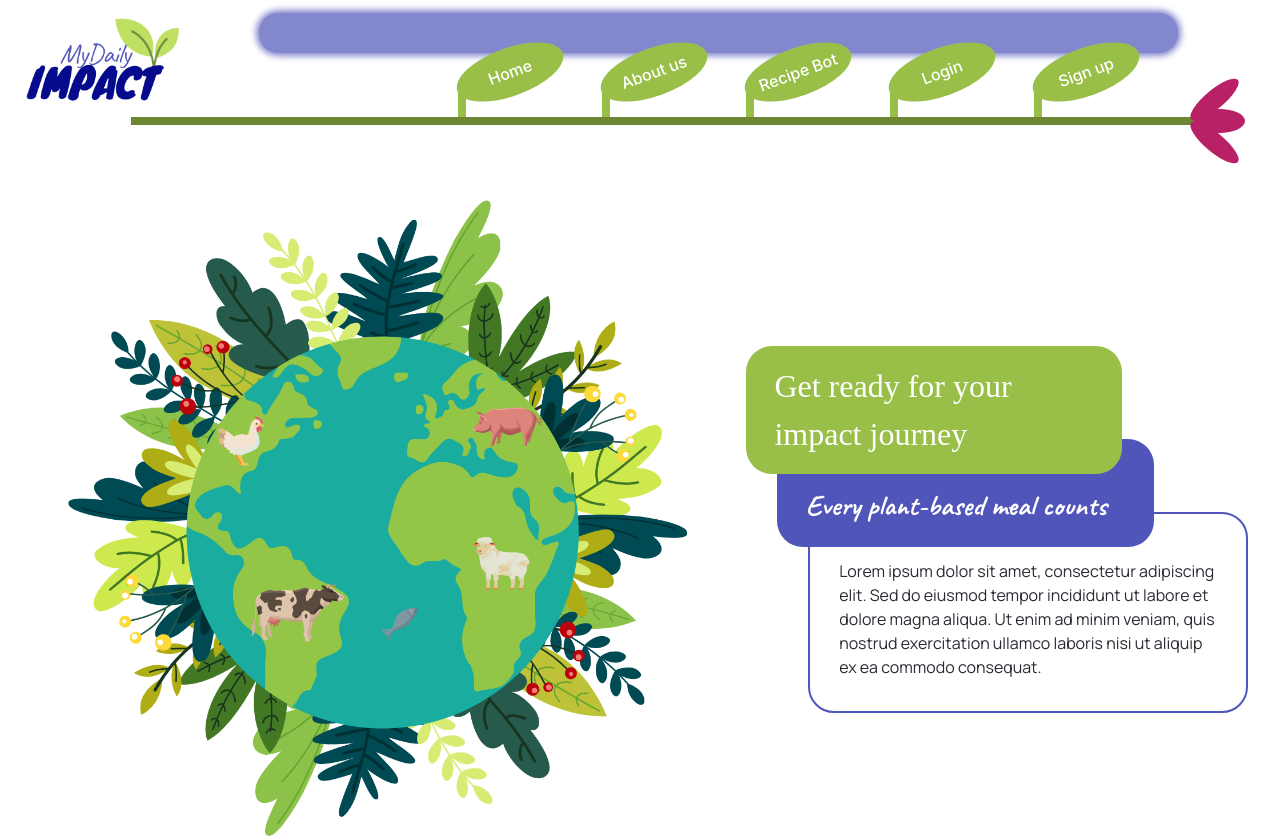
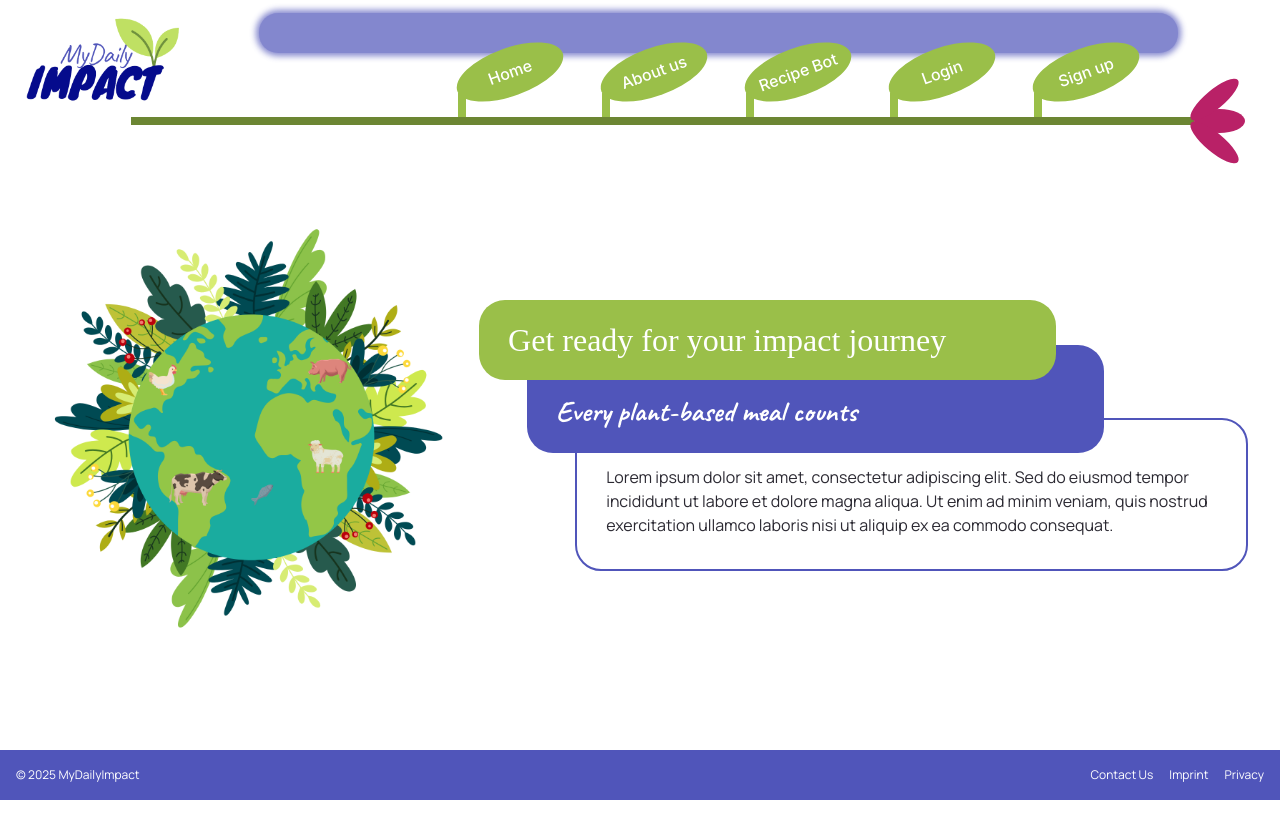
Before and after one commit to TechLabs-Remote-Bootcamp/WS24-MyDailyImpact, a React (Vite) app in the folder mdi-react/: page / in a window 1280 px wide. Shown: the top 838 px of the page. After the commit the page ends 800 px from the top, so only its background shows below. Built offline with nearby package versions, Linux system fonts and the light colour scheme; a web font is replaced by a local one.

Commit message:
fix: responsiveness refinement of left content image

```diff
--- a/mdi-react/src/components/Content_LR.scss
+++ b/mdi-react/src/components/Content_LR.scss
@@ -12,40 +12,12 @@
   display: flex;
   justify-content: center;
   height: fit-content;
-
-  img {
-    min-width: 100%;
-  }
 }
 
 .right-box {
   display: flex;
   justify-content: left;
 }
-
-// @media only screen and (min-width: 1500px) {
-//   .left-box {
-//     width: 90rem;
-//   }
-// }
-
-// @media only screen and (min-width: 1500px) {
-//   .right-box {
-//     width: 40rem;
-//   }
-// }
-
-// @media only screen and (max-width: 1300px) {
-//   .right-box {
-//     width: 40rem;
-//   }
-// }
-
-// @media only screen and (max-width: 1000px) {
-//   .right-box {
-//     width: 40rem;
-//   }
-// }
 
 @media only screen and (max-width: 850px) {
   .lr-container {
--- a/mdi-react/src/components/LC_bigImage.scss
+++ b/mdi-react/src/components/LC_bigImage.scss
@@ -1,10 +1,4 @@
 .image-box {
   max-width: 100%;
-  height: auto;
+  max-height: calc(100vh - 18rem);
 }
-
-@media only screen and (max-width: 850px) {
-  #treeWorld-big {
-    width: 80%;
-  }
-}
```
